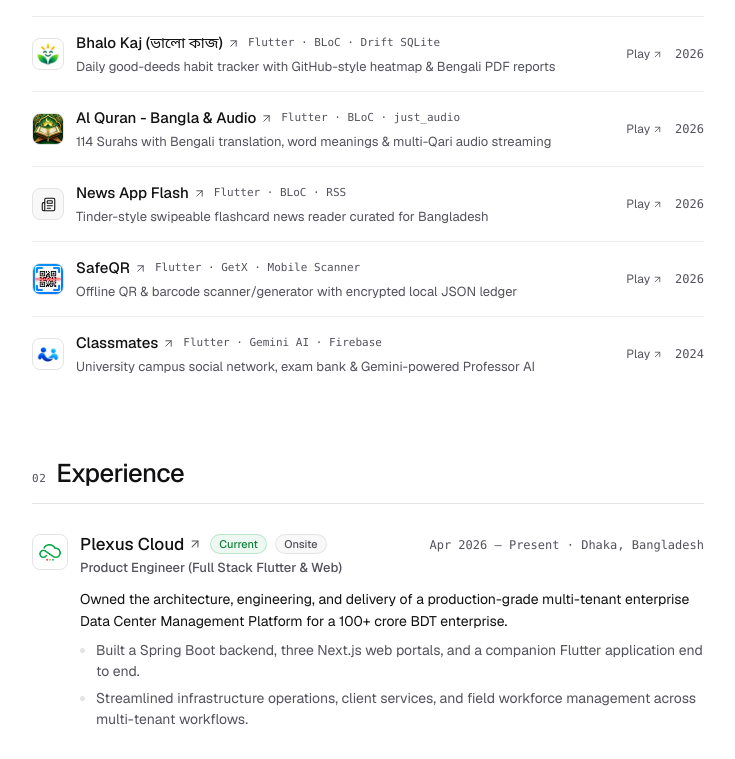
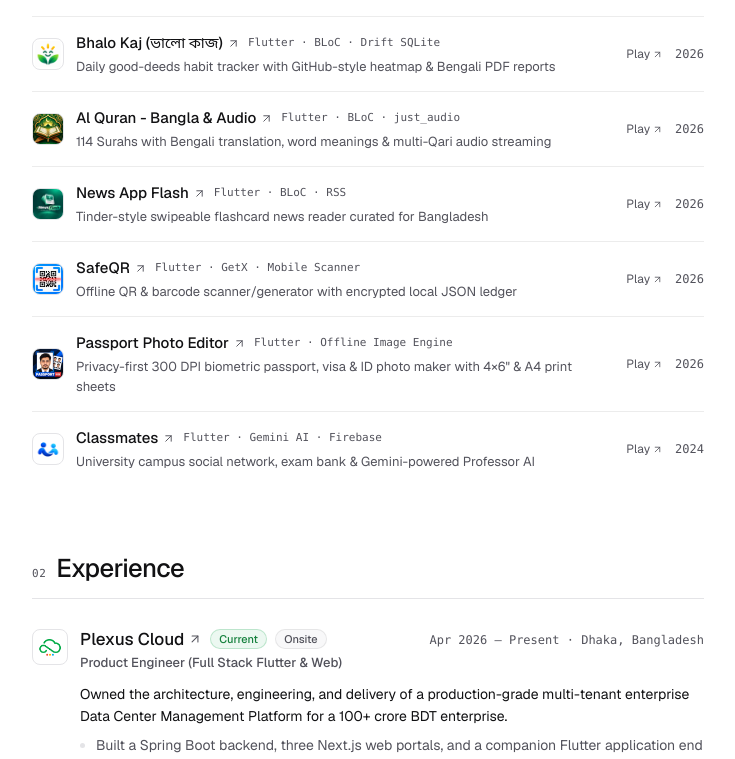
Before and after one commit to azizur-rahaman/portfolio, a Next.js app: page / in a window 1280 px wide. Shown: the part 2011-2770 px from the top of the page, without its empty margins (272-1007 px from the left). Built offline with nearby package versions, Linux system fonts and the light colour scheme.

Commit message:
feat: update News Flash logo and add Passport Photo Editor

```diff
--- a/src/components/AppIcon.tsx
+++ b/src/components/AppIcon.tsx
@@ -1,6 +1,7 @@
 import {
   BookOpen,
   Building2,
+  Camera,
   Cloud,
   GraduationCap,
   HeartHandshake,
@@ -26,6 +27,7 @@ const APP_ICON_MAP: Record<AppIconName | string, LucideIcon> = {
   newspaper: Newspaper,
   qrCode: QrCode,
   building2: Building2,
+  camera: Camera,
   graduationCap: GraduationCap,
   // Product slug fallbacks so ProductCard and DetailPage reuse the exact same mapping
   "a-cloud-planet": Cloud,
@@ -38,6 +40,7 @@ const APP_ICON_MAP: Record<AppIconName | string, LucideIcon> = {
   "news-app-flash": Newspaper,
   safeqr: QrCode,
   ghorlagbee: Building2,
+  "passport-photo-editor": Camera,
   classmates: GraduationCap,
 };
 
--- a/src/components/Hero.tsx
+++ b/src/components/Hero.tsx
@@ -178,7 +178,7 @@ export default function Hero() {
           className="inline-flex items-center gap-1.5 text-[13px] font-medium text-[var(--color-text-primary)] hover:text-[var(--color-text-secondary)] transition-colors duration-[var(--motion-duration-instant)] py-1"
         >
           <LayoutGrid size={14} strokeWidth={1.75} aria-hidden="true" />
-          <span>All 11 Products</span>
+          <span>All 12 Products</span>
           <ArrowUpRight size={12} strokeWidth={1.75} className="text-[var(--color-text-secondary)]" aria-hidden="true" />
         </Link>
 
--- a/src/components/WorkSection.tsx
+++ b/src/components/WorkSection.tsx
@@ -14,7 +14,7 @@ export default function WorkSection() {
       <SectionHeader
         index="01"
         title="Work"
-        actionLabel="All 11 products"
+        actionLabel="All 12 products"
         actionHref="/products"
       />
 
--- a/src/data/portfolio.ts
+++ b/src/data/portfolio.ts
@@ -9,6 +9,7 @@ export type AppIconName =
   | "newspaper"
   | "qrCode"
   | "building2"
+  | "camera"
   | "graduationCap";
 
 export interface WorkItem {
@@ -261,6 +262,8 @@ export const portfolioData = {
       tagline: "Tinder-style swipeable flashcard news reader curated for Bangladesh",
       stack: "Flutter · BLoC · RSS",
       year: "2026",
+      logo: "/images/products/news-app-flash-logo.jpg",
+      logoFullBleed: true,
       icon: "newspaper",
       playStoreUrl: "https://play.google.com/store/apps/details?id=com.algoel.news_app_flash",
     },
@@ -274,6 +277,17 @@ export const portfolioData = {
       logoFullBleed: true,
       icon: "qrCode",
       playStoreUrl: "https://play.google.com/store/apps/details?id=com.algoel.safeqr_qr_and_barcode_scanner",
+    },
+    {
+      slug: "passport-photo-editor",
+      name: "Passport Photo Editor",
+      tagline: "Privacy-first 300 DPI biometric passport, visa & ID photo maker with 4×6\" & A4 print sheets",
+      stack: "Flutter · Offline Image Engine",
+      year: "2026",
+      logo: "/images/products/passport-photo-editor-logo.webp",
+      logoFullBleed: true,
+      icon: "camera",
+      playStoreUrl: "https://play.google.com/store/apps/details?id=com.algoel.passport_photo_editor",
     },
     {
       slug: "classmates",
@@ -347,7 +361,7 @@ export const portfolioData = {
       summary:
         "Independent mobile product studio designing, building, and publishing Android and Flutter apps on Google Play with 110K+ total downloads across products.",
       highlights: [
-        "Shipped Lenden, weightnote, Bhalo Kaj, Al Quran - Bangla & Audio, GhorLagbee, Classmates, SafeQR, and News App Flash.",
+        "Shipped Lenden, weightnote, Bhalo Kaj, Al Quran - Bangla & Audio, GhorLagbee, Classmates, SafeQR, News App Flash, and Passport Photo Editor.",
         "Engineered offline-first persistence (Drift SQLite, ObjectBox, SQLite WASM), vector PDF invoicing, and privacy-first architectures.",
       ],
     },
--- a/src/data/products.ts
+++ b/src/data/products.ts
@@ -505,6 +505,8 @@ export const products: Product[] = [
     id: "news-app-flash",
     slug: "news-app-flash",
     name: "News App Flash",
+    logo: "/images/products/news-app-flash-logo.jpg",
+    logoFullBleed: true,
     tagline: "Tinder-Style Flashcard News Reader for Bangladesh",
     description:
       "A fast, distraction-free Bangladesh news reader built with Flutter and BLoC. Replaces cluttered newspaper portals with swipeable flashcards—swipe left to skip, swipe right to bookmark, or tap to read verified national stories in under 60 seconds with zero login.",
@@ -589,4 +591,53 @@ export const products: Product[] = [
     ],
     link: "https://play.google.com/store/apps/details?id=com.algoel.safeqr_qr_and_barcode_scanner",
   },
+  {
+    id: "passport-photo-editor",
+    slug: "passport-photo-editor",
+    name: "Passport Photo Editor",
+    logo: "/images/products/passport-photo-editor-logo.webp",
+    logoFullBleed: true,
+    tagline: "Privacy-First 300 DPI Biometric Passport, Visa & ID Photo Maker",
+    description:
+      "Create official passport, visa, and identity photos in seconds with Passport Photo Editor—a fast, privacy-first, zero-bloat mobile tool. Pre-configured with international biometric presets (US, UK/EU Schengen, India, Canada, Australia, China, Japan, Bangladesh MRP & e-Passport, and custom sizes), smart facial alignment guides, 4×6\" & A4 printable sheet tiling, and crisp 300 DPI export with zero accounts or ads.",
+    category: "Utilities & Tools",
+    releaseYear: "2026",
+    platforms: ["Android"],
+    badge: "300 DPI · Ad-Free & Offline",
+    techStack: [
+      "Flutter",
+      "Dart",
+      "300 DPI Image Engine",
+      "Biometric Alignment Guides",
+      "4×6\" & A4 Sheet Export",
+      "Offline Processing",
+    ],
+    features: [
+      {
+        title: "Official International Standards",
+        description:
+          "Pre-configured presets for US (2×2 in), UK/EU Schengen (35×45 mm), India, Canada, Australia, China, Japan, Bangladesh MRP & e-Passport (40×50 mm), and custom dimensions.",
+        icon: "Globe",
+      },
+      {
+        title: "Smart Biometric Alignment Guide",
+        description:
+          "On-screen crown line, eye-level reference, chin baseline, and facial symmetry axis overlays to help avoid rejected applications.",
+        icon: "UserCheck",
+      },
+      {
+        title: "Precision Photo Editing Tools",
+        description:
+          "Smooth pinch-to-zoom and pan gestures, 90° quick rotation, ±15° horizon straightening, real-time brightness/contrast controls, and composition grid.",
+        icon: "Layers",
+      },
+      {
+        title: "Printable 4×6\" & A4 Multi-Photo Sheets",
+        description:
+          "Tile multiple passport photos onto standard 4×6 inch or A4 sheets with clean dashed cutting guides and mathematical 300 DPI background rendering.",
+        icon: "Paperclip",
+      },
+    ],
+    link: "https://play.google.com/store/apps/details?id=com.algoel.passport_photo_editor",
+  },
 ];
```
Also changed, not shown: public/images/products/news-app-flash-logo.jpg (added), public/images/products/passport-photo-editor-logo.webp (added).
